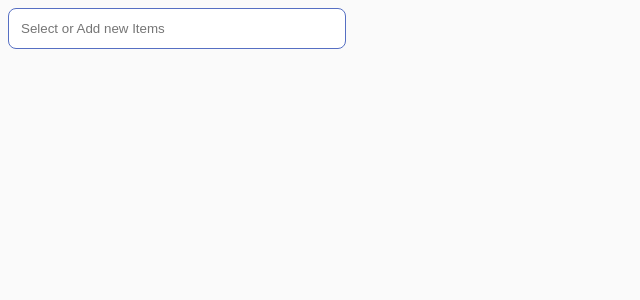
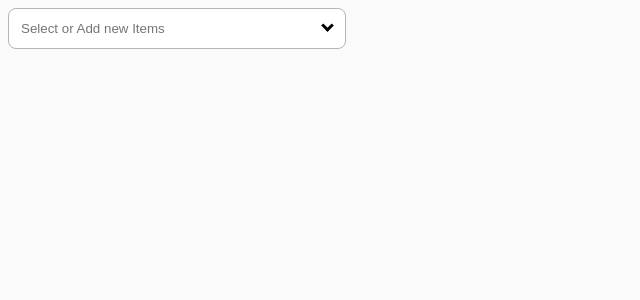
Before and after one commit to NaderiMo/drop-down-multi-selector, a React (Vite) app: page / in a window 1280 px wide. Shown: the top 300 px of the page, without its empty margins (0-640 px from the left). Built offline with nearby package versions, Linux system fonts and the light colour scheme.

Commit message:
feat: styling and add key for map

```diff
--- a/src/components/DropdownMultiSelector/index.tsx
+++ b/src/components/DropdownMultiSelector/index.tsx
@@ -40,10 +40,15 @@ const DropdownMultiSelector: FC<Props> = ({ placeholder, width, onChange }) => {
         value={value}
       />
 
+      <span className="inputIcon">
+        <i className={`arrow ${isFocused ? "up" : "down"}`}></i>
+      </span>
+
       {isFocused && (
         <ListItem>
           {[...customItems, ...defaultItems]?.map((item: ItemType) => (
             <Item
+              key={item.id}
               item={item}
               onClick={() => handleClickItem(item)}
               isSelected={checkIsSelected(item.id)}
--- a/src/components/DropdownMultiSelector/partials/Item.tsx
+++ b/src/components/DropdownMultiSelector/partials/Item.tsx
@@ -11,7 +11,7 @@ const Item: FC<Props> = ({ item, isSelected, onClick }) => {
   return (
     <div key={item.id} className="item" onClick={() => onClick && onClick()}>
       {item.value}
-      {isSelected && <span className="endItem">✔️</span>}
+      {isSelected && <span className="selectedIcon">✔️</span>}
     </div>
   );
 };
--- a/src/components/DropdownMultiSelector/styles.scss
+++ b/src/components/DropdownMultiSelector/styles.scss
@@ -1,13 +1,26 @@
 @use "/src/themes/variables" as *;
 
 .dropdown-multi-selector {
+  position: relative;
   .input {
-    border: 1px solid $primary;
+    border: 1px solid $gray2;
     padding: 0.75rem;
     border-radius: 0.5rem;
     width: calc(100% - 1.75rem);
+    &:focus {
+      outline: 1px solid $primary;
+      box-shadow: 0px 0px 10px $primary;
+    }
   }
+  .inputIcon {
+    position: absolute;
+    right: 1rem;
+    top: 0.5rem;
+    z-index: 1;
+  }
+
   .listItem {
+    z-index: 1;
     background-color: $white;
     padding: 1rem;
     border-radius: 1rem;
@@ -17,12 +30,12 @@
     .item {
       cursor: pointer;
       border-radius: 0.5rem;
-      padding: 0.5rem;
+      padding: 0.5rem 0.5rem 0.8rem 0.5rem;
       display: flex;
       &:hover {
         background: $secondary;
       }
-      .endItem {
+      .selectedIcon {
         margin-left: auto;
       }
     }
--- a/src/themes/_variables.scss
+++ b/src/themes/_variables.scss
@@ -4,3 +4,4 @@ $gray2: #b4b4b4;
 $gray3: #f0f0f0;
 $primary: #566fc3;
 $secondary: #f2f4ff;
+$black: #000;
--- a/src/themes/default.scss
+++ b/src/themes/default.scss
@@ -4,3 +4,20 @@ body {
   background-color: $gray1;
   font-family: sans-serif;
 }
+
+.arrow {
+  border: solid $black;
+  border-width: 0 3px 3px 0;
+  display: inline-block;
+  padding: 3px;
+}
+
+.up {
+  transform: rotate(-135deg);
+  -webkit-transform: rotate(-135deg);
+}
+
+.down {
+  transform: rotate(45deg);
+  -webkit-transform: rotate(45deg);
+}
```
